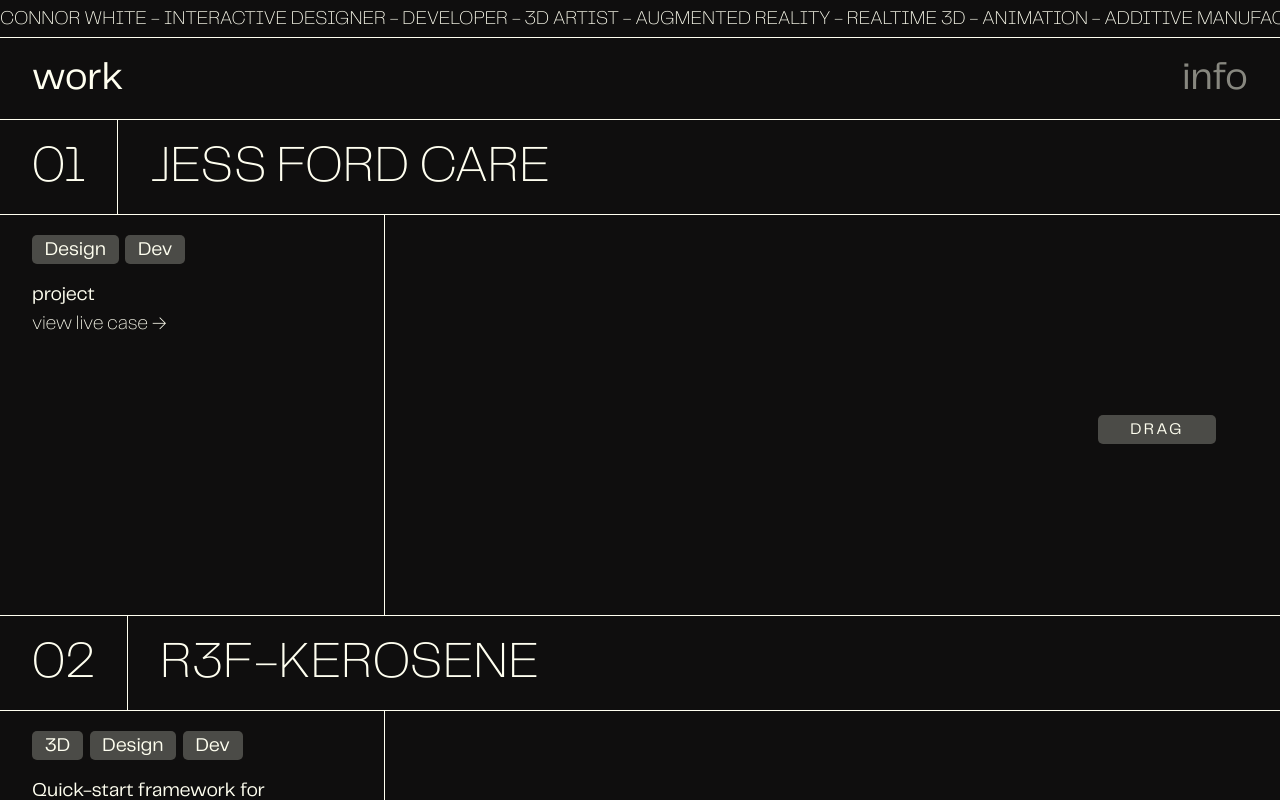
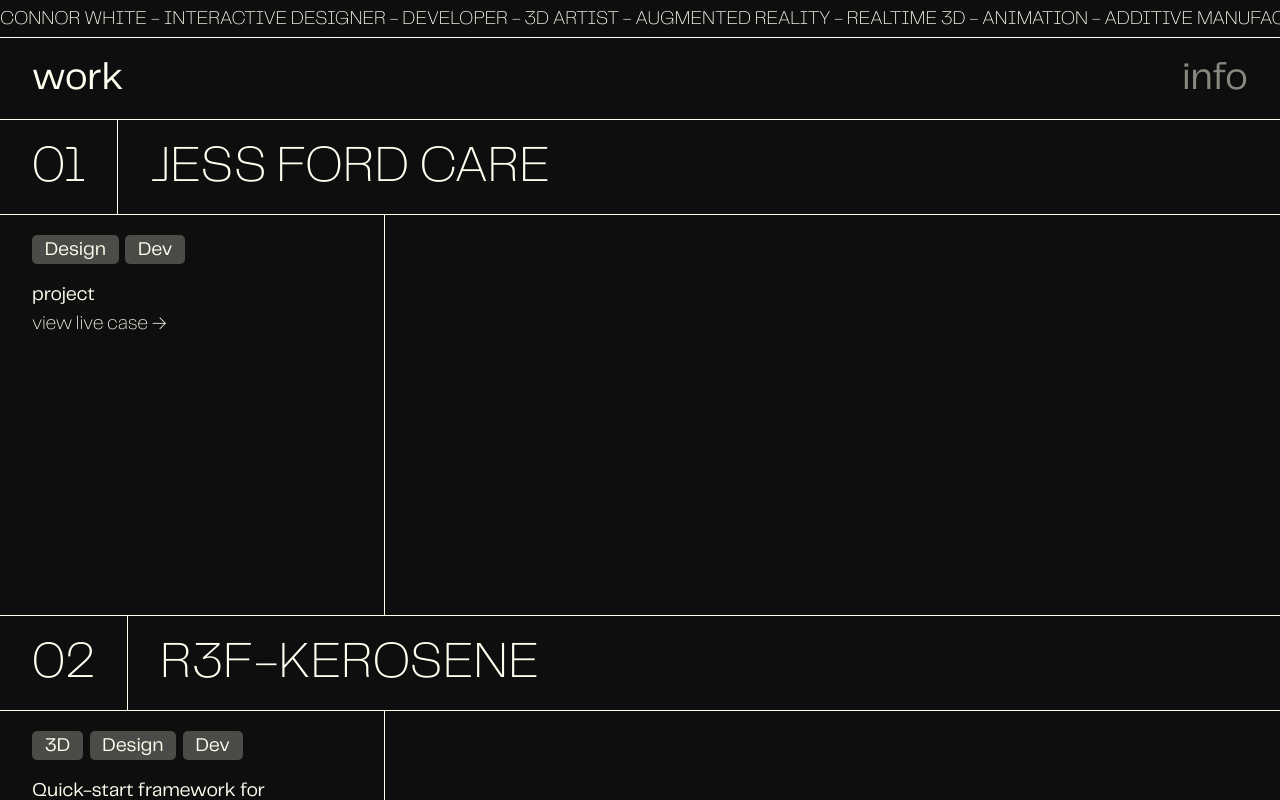
Before and after one commit to connorwhite-online/portfolio, a React (Create React App) app: page / in a window 1280 px wide. Shown: the top 800 px of the page. Built offline with nearby package versions, Linux system fonts and the light colour scheme.

Commit message:
dialog box cut from layout for now

```diff
--- a/src/components/Work/index.css
+++ b/src/components/Work/index.css
@@ -61,17 +61,6 @@
     height: 30vh;
     border-bottom: solid 1px var(--light);
     position: relative;
-}
-
-.drag {
-    position: absolute;
-    right: 5vw;
-    top: 15vh;
-    color: var(--light);
-    background-color: var(--button);
-    font-family: 'Telegraf-Regular';
-    letter-spacing: 2.5px;
-    padding: .75vh 2.5vw;
 }
 
 .details {
@@ -149,17 +138,6 @@
         border-bottom: none;
     }
 
-    .drag {
-        position: absolute;
-        color: var(--light);
-        border-radius: 5px;
-        padding: ;
-        font-family: 'Telegraf-Regular';
-        letter-spacing: 2.5px;
-        right: 5vw;
-        top: 25vh;
-    }
-
     .details {
         order: 1;
         width: 25vw;
--- a/src/components/Work/index.js
+++ b/src/components/Work/index.js
@@ -49,7 +49,10 @@
         }
     ])
 
+    const [guide, setGuide] = useState(true);
     const workRef = useRef();
+    const popupRef = useRef();
+    const guideTL = useRef();
 
     useEffect(() => {
         let ctx = gsap.context(() => {
@@ -104,10 +107,8 @@
                     <div className='content'>
                         <div className='gallery'>
                             <div className='images'>
-
+                                {/* enter image function */}
                             </div>
-                            <div className='drag'>DRAG</div>
-                            {/* enter image function */}
                         </div>
                         <div className='details'>
                             <div className='tags'>
```
